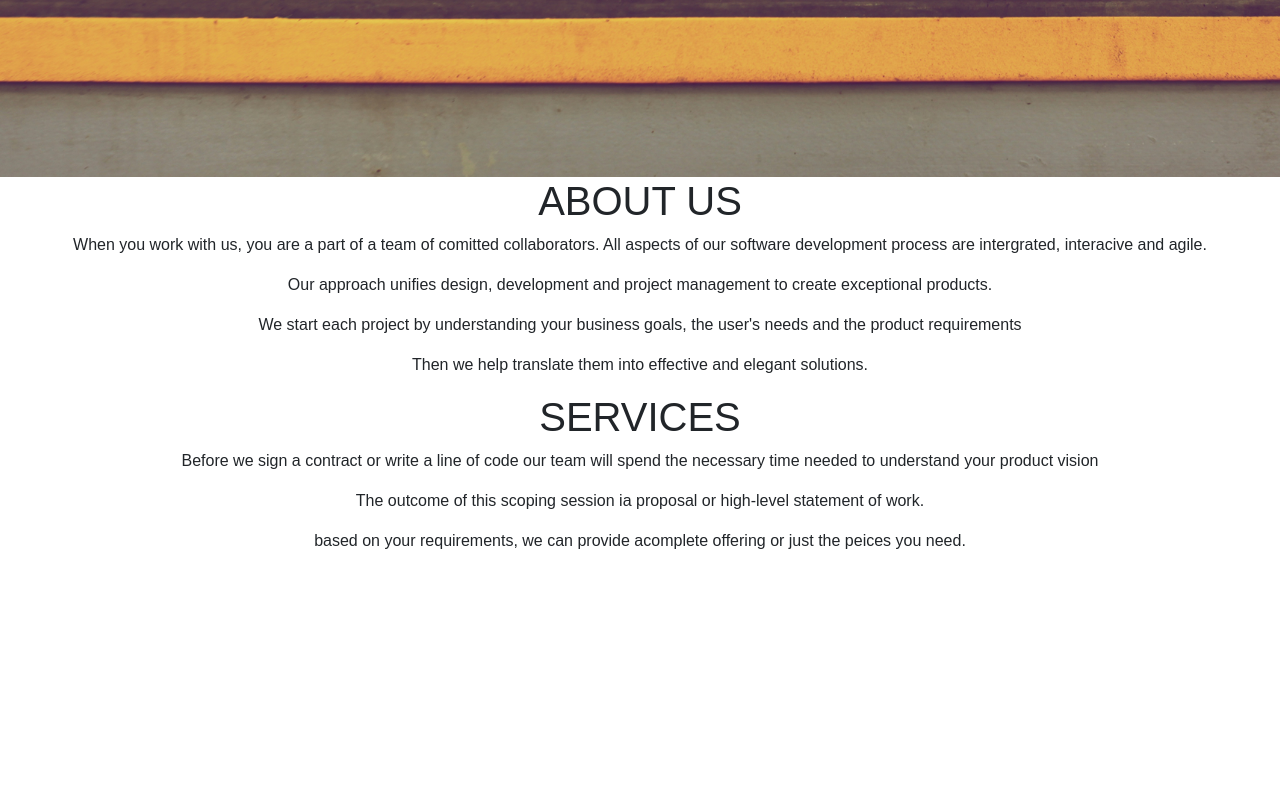
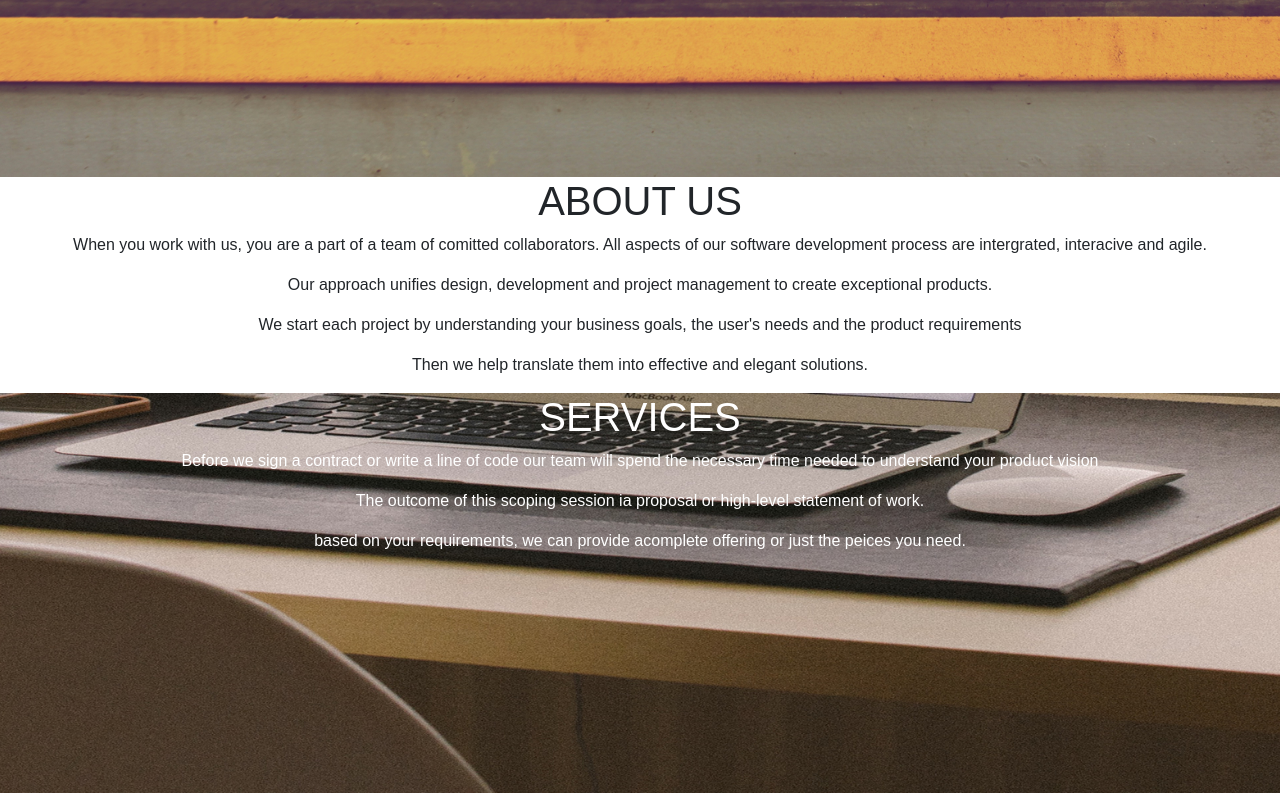
Before and after one commit to brian-makau/Delani-Studio, a plain HTML site: page index.html in a window 1280 px wide. Shown: the part 623-1416 px from the top of the page. Before the commit the page ends 1192 px from the top, so only its background shows below. Drawn offline with Linux system fonts and the light colour scheme.

Commit message:
Add background image for the services section

```diff
--- a/CSS/styles.css
+++ b/CSS/styles.css
@@ -9,9 +9,16 @@
     position: relative;
     background-size: cover;
     background-position: center;
-    background-attachment: fixed;
+    background-attachment: scroll;
     color: white;
 }
 .home-text{
     margin-top: 80px;
 }
+.services{
+    background-image: url(../Assets/backgrounds/s_image.jpg);
+    color: white;
+    height: 50vh;
+    background-position: center;
+    background-size: cover;
+}
--- a/index.html
+++ b/index.html
@@ -54,7 +54,7 @@
         </div>
 
         <!--The Services section-->
-        <div>
+        <div class="services">
             <h1>SERVICES</h1>
             <p>
                 Before we sign a contract or write a line of code our team will spend the necessary time needed
```
